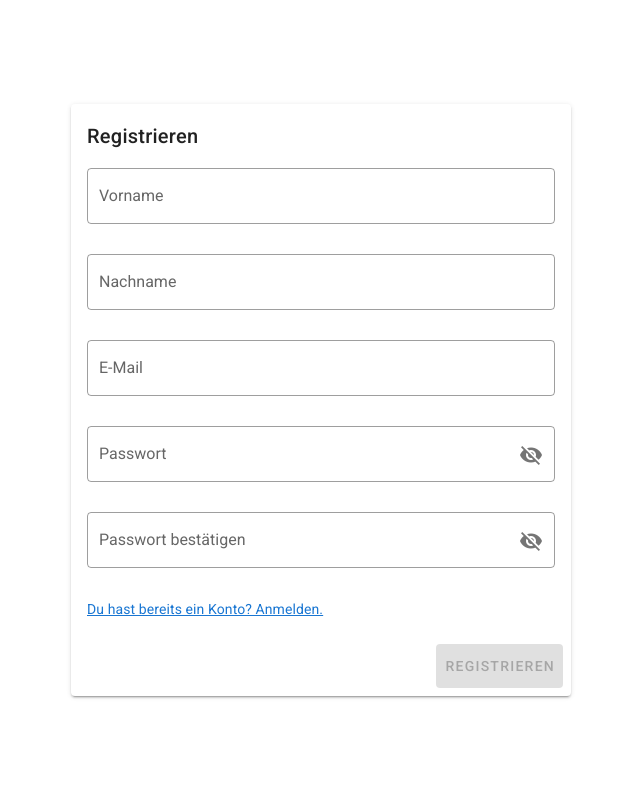
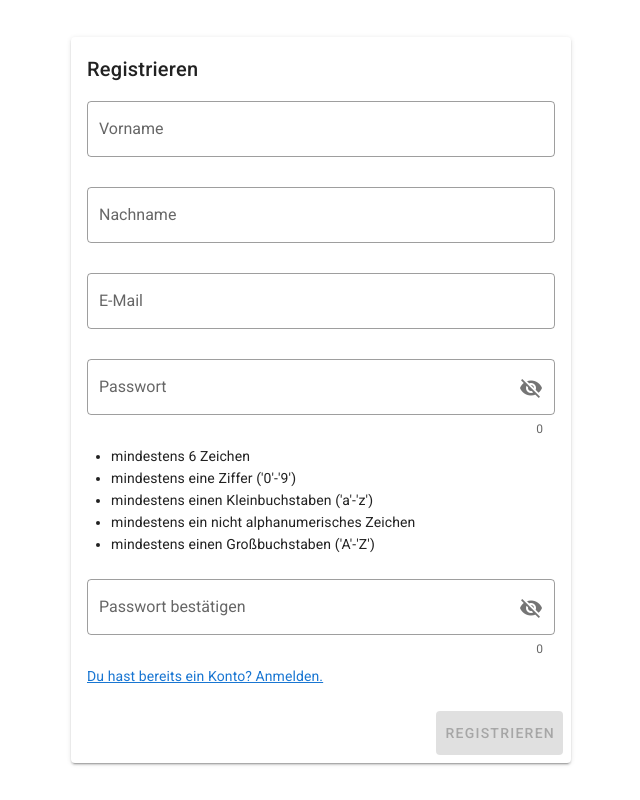
Before and after one commit to jeffnawroth/gaeb-gateway, a Vue app: page /register in a window 1280 px wide. Shown: the whole page, without its empty margins (319-959 px from the left). Built offline with nearby package versions, Linux system fonts and the light colour scheme.

Commit message:
+ Password validation options #7

```diff
--- a/src/store/modules/user.ts
+++ b/src/store/modules/user.ts
@@ -26,7 +26,6 @@ export default {
     // eslint-disable-next-line @typescript-eslint/no-explicit-any
     async register({ commit, dispatch }: any, credentials: any) {
       try {
-        /*         const data = await axios.post("//localhost:3000/register", credentials); */
         const data =
           await AuthenticationApi.prototype.apiAuthenticationRegisterPost(
             credentials
--- a/src/vee-validate.ts
+++ b/src/vee-validate.ts
@@ -1,9 +1,15 @@
 import { extend } from "vee-validate";
-import { required, confirmed, min, email } from "vee-validate/dist/rules";
+import {
+  required,
+  confirmed,
+  min,
+  email,
+  regex,
+} from "vee-validate/dist/rules";
 
 extend("required", {
   ...required,
-  message: "Dieses Feld ist erforderlich",
+  message: "Das Feld ist erforderlich",
 });
 extend("confirmed", {
   ...confirmed,
@@ -13,11 +19,30 @@ extend("min", {
   ...min,
   message: "Das Passwort benötigt mindestens {length} Zeichen",
 });
-extend("min", {
-  ...min,
-  message: "Das Passwort benötigt mindestens {length} Zeichen",
-});
 extend("email", {
   ...email,
-  message: "Das E-Mail-Feld muss eine gültige E-Mail sein",
+  message: "Die E-Mail muss eine gültige E-Mail sein",
 });
+extend("requireDigit", {
+  ...regex,
+  validate: (value) => value.match(/^.*(?=.*[0-9]).*$/) !== null,
+  message: "Das Passwort muss mindestens eine Ziffer ('0'-'9') enthalten",
+});
+extend("requireLowercase", {
+  ...regex,
+  validate: (value) => value.match(/^.*(?=.*[a-z]).*$/) !== null,
+  message:
+    "Das Passwort muss mindestens einen Kleinbuchstaben ('a'-'z') enthalten",
+});
+extend("requireNonAlphanumeric", {
+  ...regex,
+  validate: (value) => value.match(/^.*(?=.*[^a-zA-Z0-9]).*$/) !== null,
+  message:
+    "Das Passwort muss mindestens ein nicht alphanumerisches Zeichen enthalten",
+});
+extend("requireUppercase", {
+  ...regex,
+  validate: (value) => value.match(/^.*(?=.*[A-Z]).*$/) !== null,
+  message:
+    "Das Passwort muss mindestens einen Großbuchstaben enthalten ('A'-'Z')",
+});
--- a/src/views/RegisterView.vue
+++ b/src/views/RegisterView.vue
@@ -44,7 +44,7 @@
             <ValidationProvider
               v-slot="{ errors }"
               vid="password"
-              rules="required|min:8"
+              rules="required|min:6|requireDigit|requireLowercase|requireNonAlphanumeric"
             >
               <v-text-field
                 v-model="password"
@@ -53,9 +53,22 @@
                 :append-icon="showPassword ? 'mdi-eye' : 'mdi-eye-off'"
                 :type="showPassword ? 'text' : 'password'"
                 outlined
+                counter
                 @click:append="showPassword = !showPassword"
               />
+
+              <div class="mb-6">
+                <ul>
+                  <li
+                    v-for="option in passwordOptions"
+                    :key="option"
+                  >
+                    {{ option }}
+                  </li>
+                </ul>
+              </div>
             </ValidationProvider>
+
             <ValidationProvider
               v-slot="{ errors }"
               vid="passwordConfirm"
@@ -68,6 +81,7 @@
                 :append-icon="showPasswordConfirm ? 'mdi-eye' : 'mdi-eye-off'"
                 :type="showPasswordConfirm ? 'text' : 'password'"
                 outlined
+                counter
                 @click:append="showPasswordConfirm = !showPasswordConfirm"
               />
             </ValidationProvider>
@@ -105,6 +119,13 @@ export default Vue.extend({
     passwordConfirm: "",
     showPassword: false,
     showPasswordConfirm: false,
+    passwordOptions: [
+      "mindestens 6 Zeichen",
+      "mindestens eine Ziffer ('0'-'9')",
+      "mindestens einen Kleinbuchstaben ('a'-'z')",
+      "mindestens ein nicht alphanumerisches Zeichen",
+      "mindestens einen Großbuchstaben ('A'-'Z')",
+    ],
   }),
   methods: {
     ...mapActions("user", ["register"]),
```
